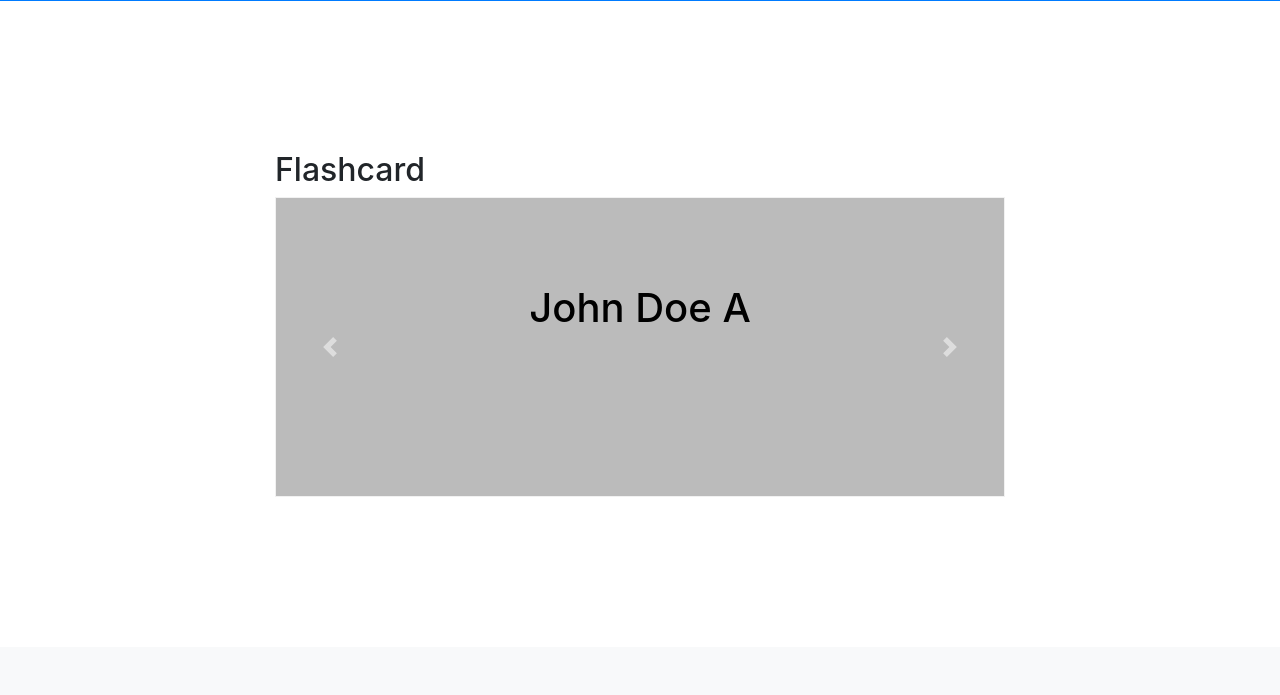
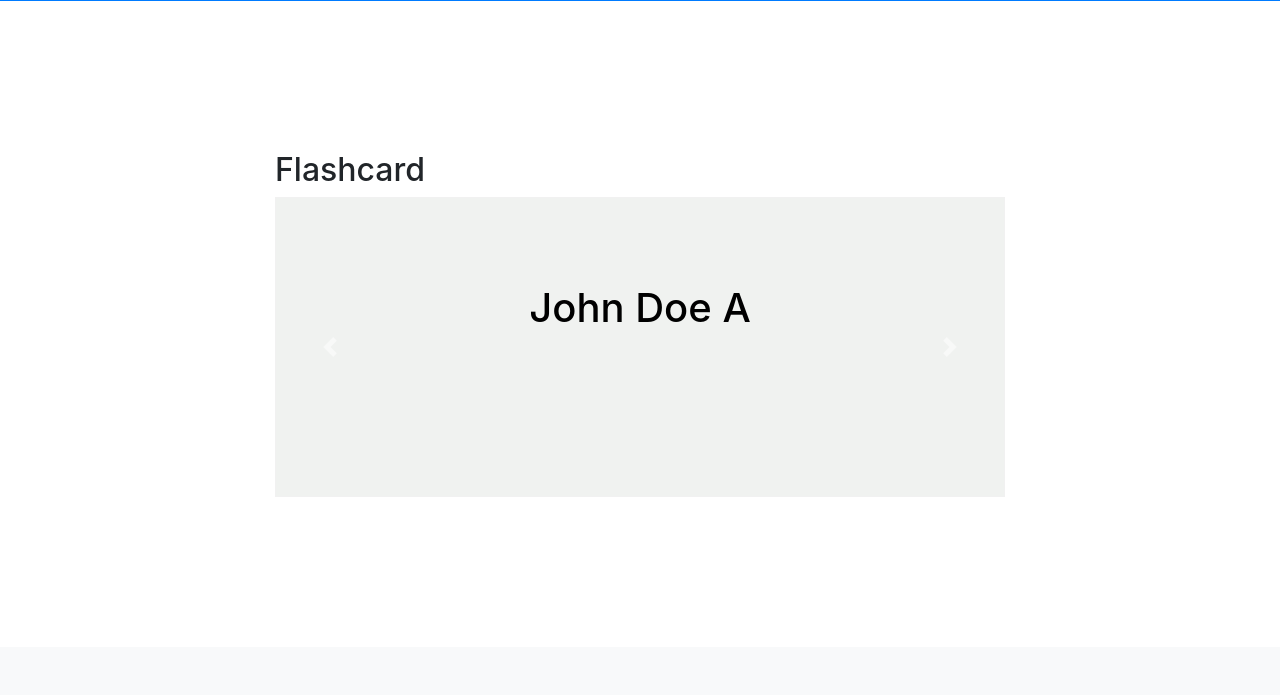
Before and after one commit to jenniferli1098/chinatowncitizenship, a PHP site: page /english_module1.html in a window 1280 px wide. Shown: the part 413-1108 px from the top of the page. Run offline with PHP 8.4, Linux system fonts and the light colour scheme; some libraries are stand-ins or nearby versions.

Commit message:
Update custom.css

```diff
--- a/css/custom.css
+++ b/css/custom.css
@@ -45,7 +45,7 @@ section {
 
 /* Style the front side (fallback if image is missing) */
 .flip-card-front {
-  background-color: #bbb;
+  background-color: #f0f2f0;
   color: black;
 }
 
```
